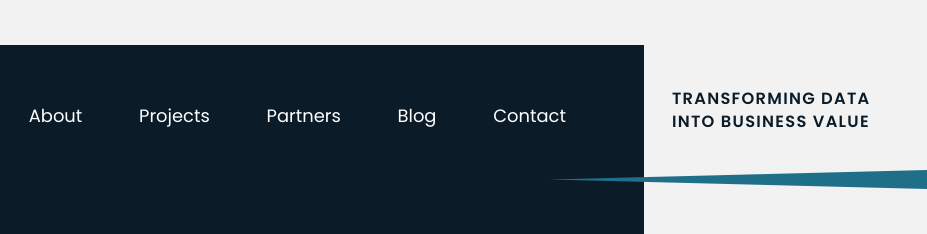
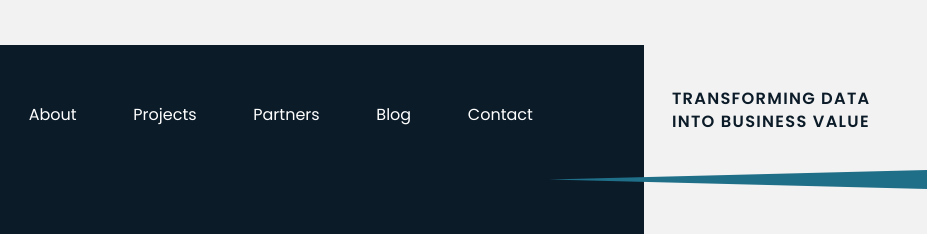
Before and after one commit to Quiquerido/databirds-website, a plain HTML site: page blog.html in a window 1280 px wide. Shown: the top 234 px of the page, 353-1280 px from the left. Drawn offline with Linux system fonts and the light colour scheme.

Commit message:
Update blog.html

```diff
--- a/blog.html
+++ b/blog.html
@@ -99,7 +99,7 @@
     .nav-links a {
       text-decoration:none;
       color:#ffffff;
-      font-size:1.12rem;
+      font-size:1.0rem;
       font-weight:400;
       cursor:pointer;
       position:relative;
```
